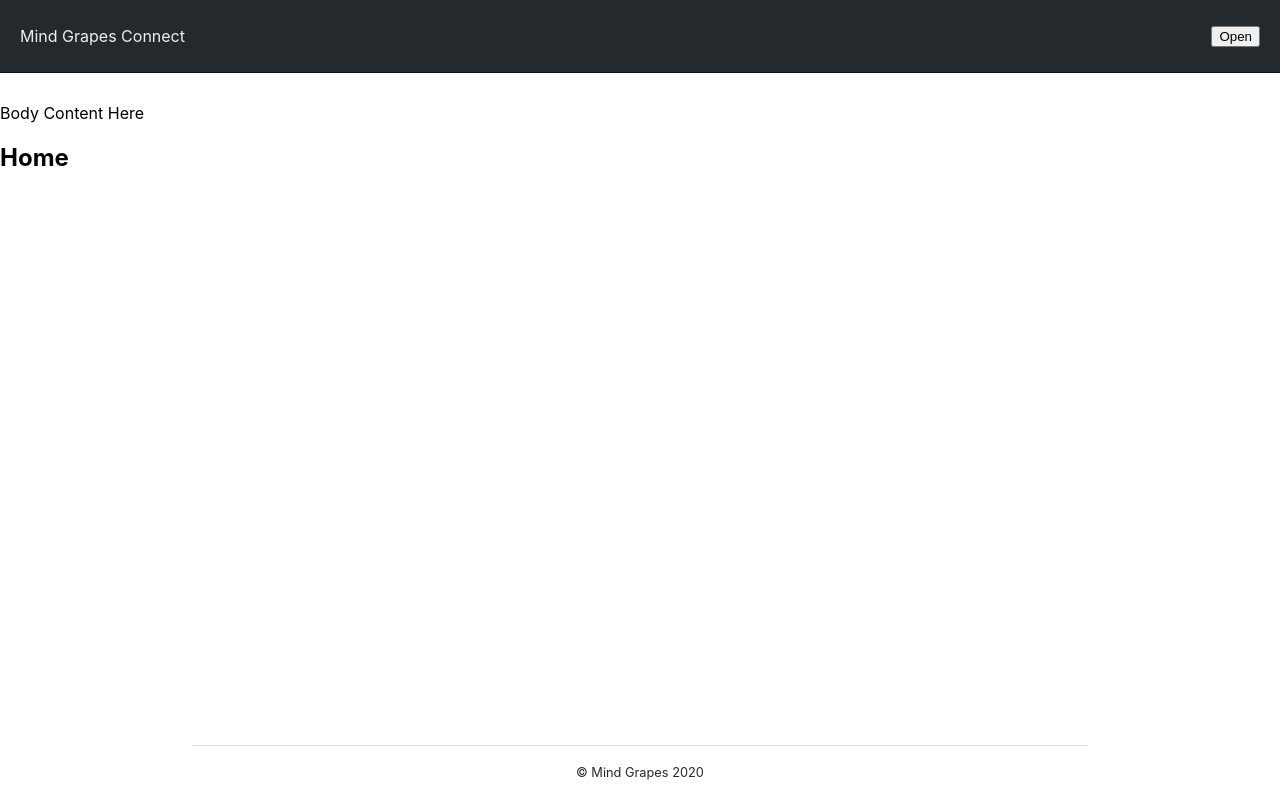
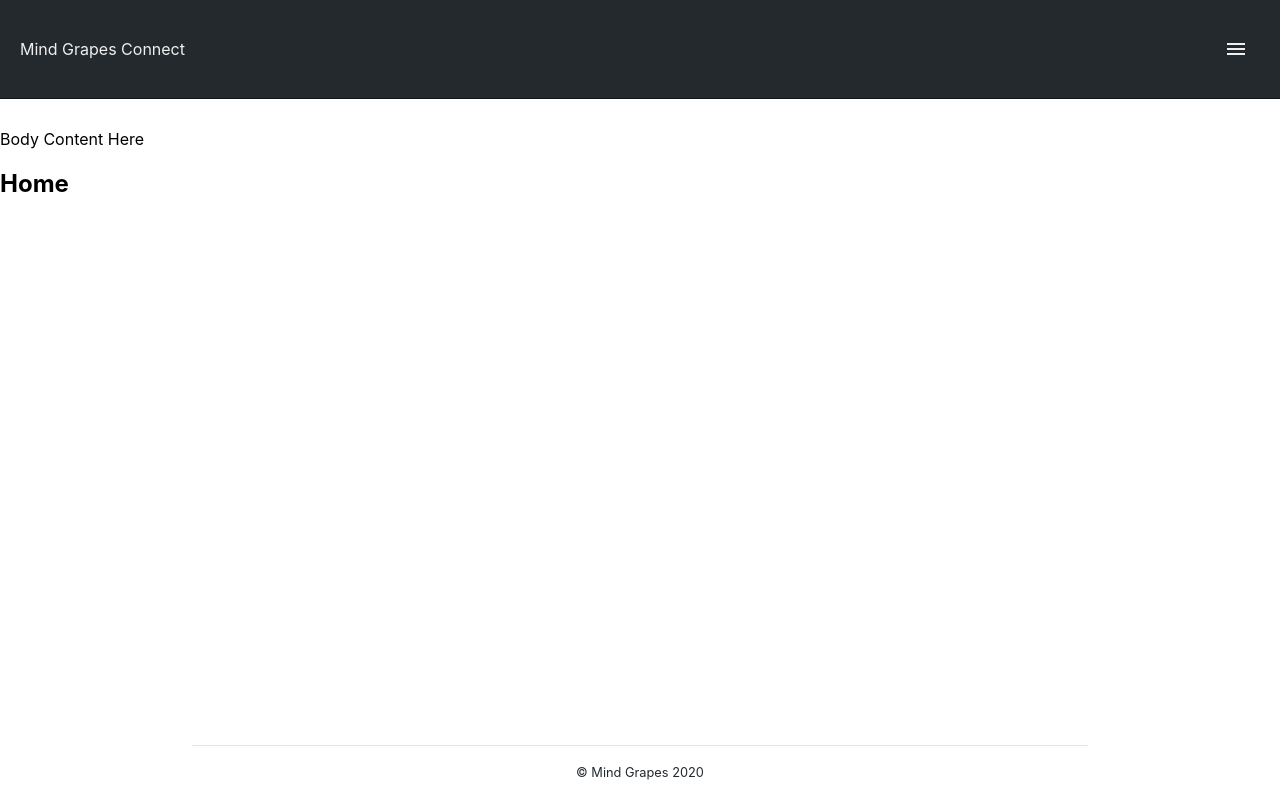
Before and after one commit to myronschippers/mind-grapes-connect, a React (Create React App) app: page /#/ in a window 1280 px wide. Built offline with nearby package versions, Linux system fonts and the light colour scheme.

Commit message:
adding the drawer behavior to the main navigation leveraging material-ui

```diff
--- a/package.json
+++ b/package.json
@@ -4,6 +4,7 @@
   "private": true,
   "dependencies": {
     "@material-ui/core": "^4.11.0",
+    "@material-ui/icons": "^4.9.1",
     "@testing-library/jest-dom": "^4.2.4",
     "@testing-library/react": "^9.5.0",
     "@testing-library/user-event": "^7.2.1",
--- a/src/components/MainNav/MainNav.js
+++ b/src/components/MainNav/MainNav.js
@@ -1,5 +1,17 @@
 import React, { useState } from 'react';
 import { Link } from 'react-router-dom';
+
+// MATERIAL-UI
+import {
+  Toolbar,
+  Typography,
+  Drawer,
+  List,
+  ListItem,
+  ListItemText,
+  IconButton,
+} from '@material-ui/core';
+import { Menu as MenuIcon } from '@material-ui/icons';
 
 // MODULES
 import navConfig from './nav.config';
@@ -34,18 +46,27 @@ function MainNav(props) {
 
   return (
     <nav style={navContainerStyles}>
-      <button onClick={clickToggleOpen}>
-        {isOpen === true ? 'Close' : 'Open'}
-      </button>
-      <ul style={navListStyles}>
-        {navConfig.map((pgConfig, pgIndex) => {
-          return (
-            <li key={pgIndex}>
-              <Link to={pgConfig.path}>{pgConfig.text}</Link>
-            </li>
-          );
-        })}
-      </ul>
+      <IconButton
+        onClick={clickToggleOpen}
+        edge="start"
+        color="inherit"
+        aria-label="menu"
+      >
+        <MenuIcon />
+      </IconButton>
+      <Drawer anchor="right" open={isOpen} onClose={clickToggleOpen}>
+        <List>
+          {navConfig.map((pgConfig, pgIndex) => {
+            return (
+              <ListItem key={pgIndex}>
+                <ListItemText>
+                  <Link to={pgConfig.path}>{pgConfig.text}</Link>
+                </ListItemText>
+              </ListItem>
+            );
+          })}
+        </List>
+      </Drawer>
     </nav>
   );
 }
```
Also changed, not shown: 1 other file (tests, documents, lock files or other folders).
